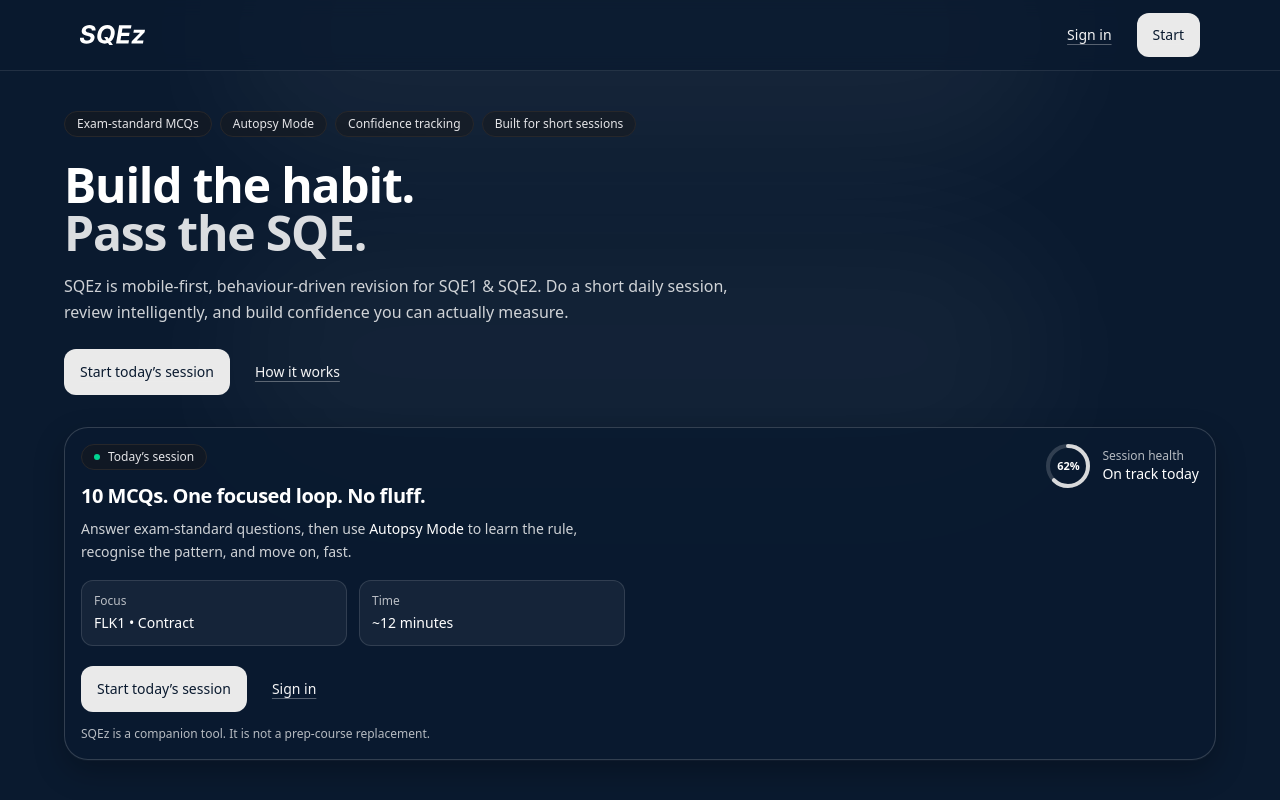
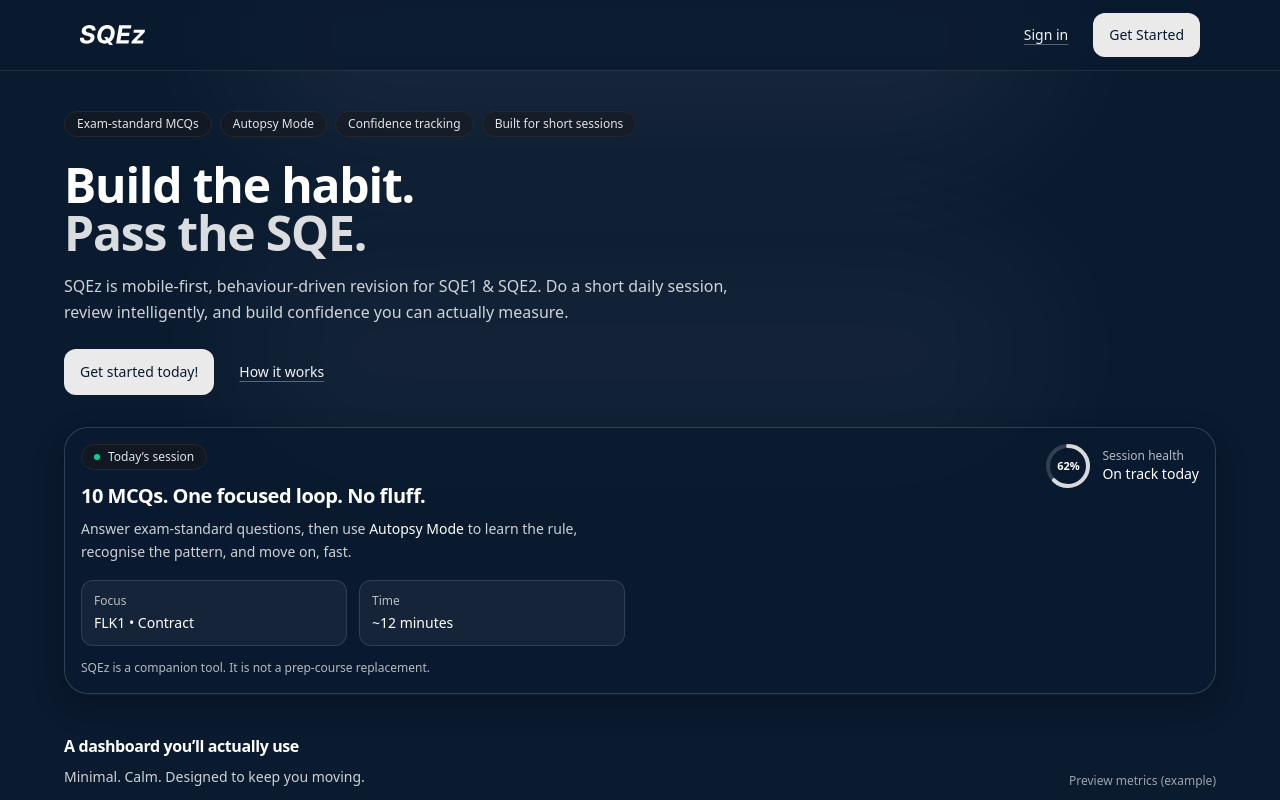
Before and after one commit to LRARE-Holdings/sqez-web, a Next.js app: page / in a window 1280 px wide. Shown: the top 800 px of the page. Built offline with nearby package versions, Linux system fonts and the light colour scheme.

Commit message:
Minor updates - v0.1.1

```diff
--- a/src/app/page.tsx
+++ b/src/app/page.tsx
@@ -166,22 +166,6 @@
         </div>
       </div>
 
-      <div className="mt-5 flex flex-col gap-2 sm:flex-row">
-        <Link
-          href="/app"
-          className="btn btn-primary w-full sm:w-auto"
-          aria-label="Start today's SQEz session"
-        >
-          Start today’s session
-        </Link>
-        <Link
-          href="/auth"
-          className="btn btn-ghost w-full sm:w-auto"
-          aria-label="Sign in to SQEz"
-        >
-          Sign in
-        </Link>
-      </div>
 
       <div className="mt-3 text-xs leading-relaxed text-white/70">
         SQEz is a companion tool. It is not a prep-course replacement.
@@ -218,7 +202,7 @@
               Sign in
             </Link>
             <Link href="/app" className="btn btn-primary hidden px-3 py-2 sm:inline-flex">
-              Start
+              Get Started
             </Link>
           </div>
         </div>
@@ -248,7 +232,7 @@
 
             <div className="mt-6 flex flex-col gap-2 sm:flex-row">
               <Link href="/app" className="btn btn-primary w-full sm:w-auto">
-                Start today’s session
+                Get started today!
               </Link>
               <Link href="#how-it-works" className="btn btn-ghost w-full sm:w-auto">
                 How it works
@@ -383,9 +367,6 @@
                     </Link>
                   </div>
 
-                  <div className="mt-3 text-xs text-white/70">
-                    Prefer monthly? It’s below — annual is recommended.
-                  </div>
                 </div>
               </div>
 
```
